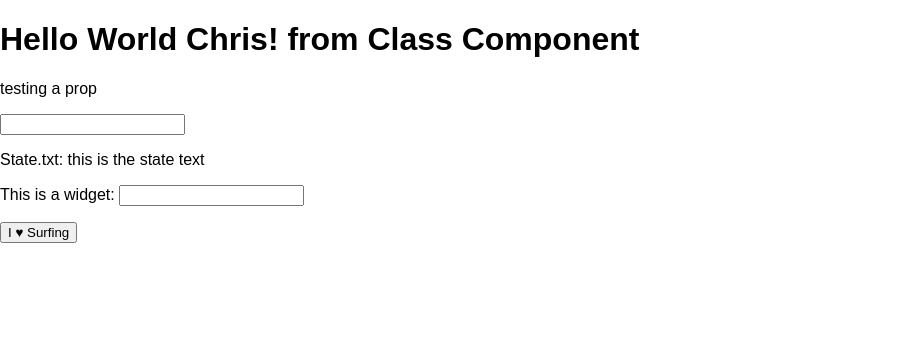
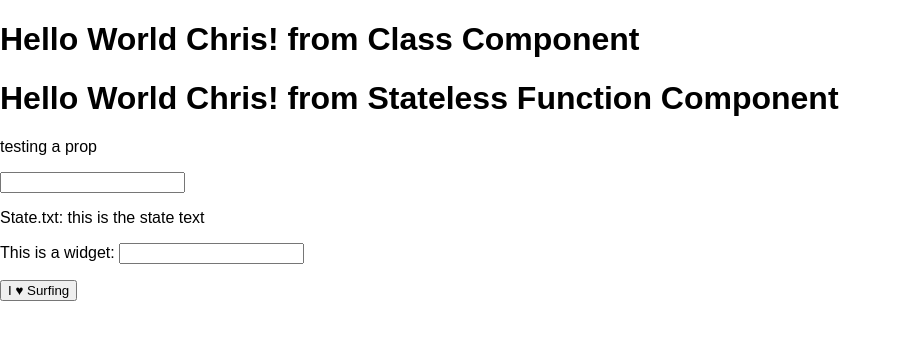
Before and after one commit to frantzyy/learn-react, a React app: page / in a window 1280 px wide. Shown: the top 340 px of the page, without its empty margins (0-902 px from the left). Built offline with nearby package versions, Linux system fonts and the light colour scheme.

Commit message:
refactor components created  so far to a folder

```diff
--- a/src/App.js
+++ b/src/App.js
@@ -3,7 +3,10 @@ import PropTypes from 'prop-types';
 
 import logo from './logo.svg';
 import './App.css';
-
+import Button from './components/Button';
+import Widget from './components/Widget';
+import Heart from './components/Heart';
+import Stateless from './components/Stateless';
 
 // original component from create-react-app
 // class App extends Component {
@@ -48,6 +51,7 @@ class App extends Component {
       return (
         <div>
           <h1>Hello World Chris! from Class Component</h1>
+          <Stateless />
           <p>{txt}</p>
           <input type="text" onChange={this.update.bind(this)} />
           <p>State.txt: {this.state.txt}</p>
@@ -68,20 +72,6 @@ App.defaultProps = {
   txt : 'this is the default txt'
 }
 
-// stateless function component
-// const App = () => <h1>Hello World Chris! from Stateless Function Component</h1>
 
 
-const Button = (props) =>
-  <button>{props.children}</button>
-
-const Widget = (props) =>
-  <p><label>This is a widget: </label><input type="text" onChange={props.update} /></p>
-
-class Heart extends Component {
-  render(){
-    return <span>&hearts;</span>
-  }
-}
-
 export default App
--- /dev/null
+++ b/src/components/Button.js
@@ -0,0 +1,7 @@
+import React from 'react';
+
+const Button = (props) =>
+    <button>{props.children}</button>
+
+
+export default Button
--- /dev/null
+++ b/src/components/Heart.js
@@ -0,0 +1,10 @@
+import React from 'react';
+
+class Heart extends React.Component {
+    render(){
+      return <span>&hearts;</span>
+    }
+  }
+
+
+export default Heart
--- /dev/null
+++ b/src/components/Stateless.js
@@ -0,0 +1,6 @@
+import React from 'react'
+
+// stateless function component
+const Stateless = () => <h1>Hello World Chris! from Stateless Function Component</h1>
+
+export default Stateless;
--- /dev/null
+++ b/src/components/Widget.js
@@ -0,0 +1,7 @@
+import React from 'react';
+
+
+const Widget = (props) =>
+<p><label>This is a widget: </label><input type="text" onChange={props.update} /></p>
+
+export default Widget
```
Also changed, not shown: src/components/first.js (deleted).
